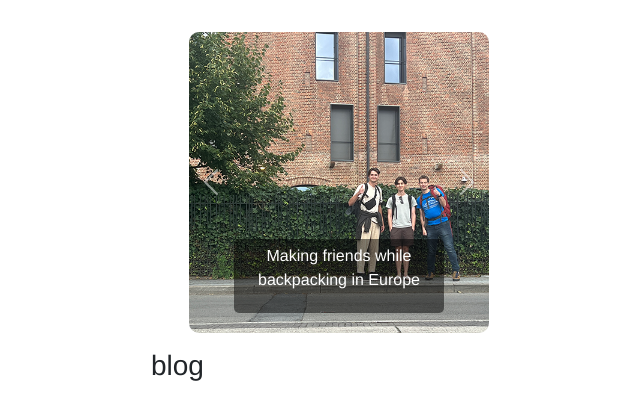
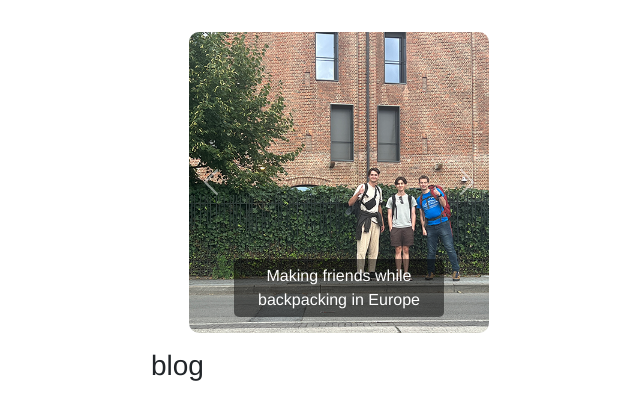
Before and after one commit to Jambr0li/jk_flask, a Flask app: page / in a window 1280 px wide. Shown: the part 68-488 px from the top of the page, without its empty margins (301-941 px from the left). Run offline with Flask 2, Linux system fonts and the light colour scheme; some libraries are stand-ins or nearby versions.

Commit message:
adjusted caption highlighting on carousel

```diff
--- a/static/home_styles.css
+++ b/static/home_styles.css
@@ -20,10 +20,12 @@ body {
     max-width: 80%;
 }
 
-.carousel-caption {
+
+.carousel-caption p {
     background-color: rgba(0, 0, 0, 0.5);
     padding: 5px;
     border-radius: 5px;
+    transform: translateY(40px);
 }
 
 .carousel-item img {
```
